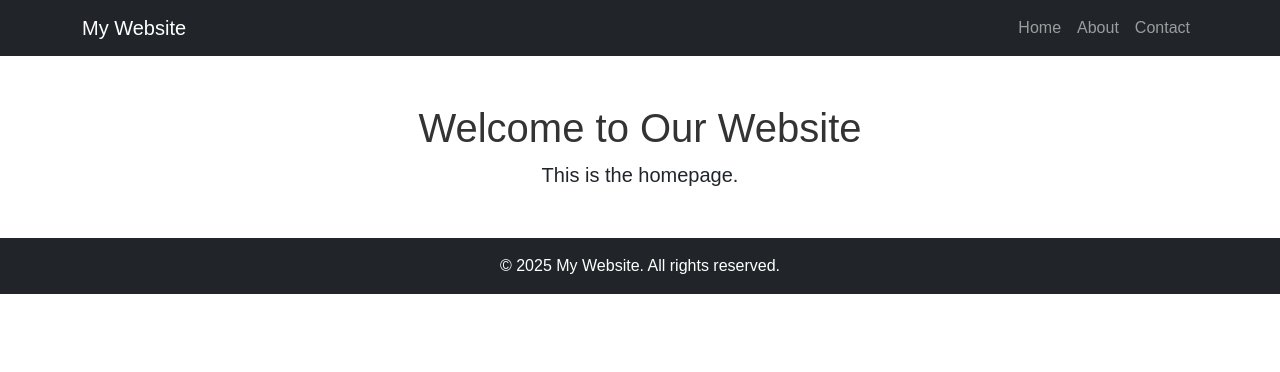
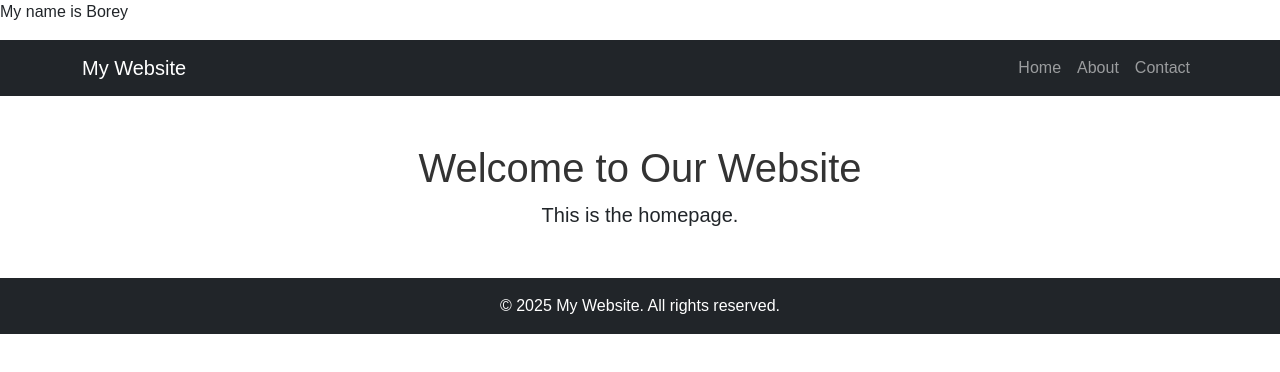
Before and after one commit to borey-penh/team5, a plain HTML site: page index.html in a window 1280 px wide. Drawn offline with nearby package versions, Linux system fonts and the light colour scheme.

Commit message:
adding on main

```diff
--- a/index.html
+++ b/index.html
@@ -8,6 +8,7 @@
     <link rel="stylesheet" href="style.css">
 </head>
 <body>
+    <p>My name is Borey</p>
     <nav class="navbar navbar-expand-lg navbar-dark bg-dark">
         <div class="container">
             <a class="navbar-brand" href="index.html">My Website</a>
```
